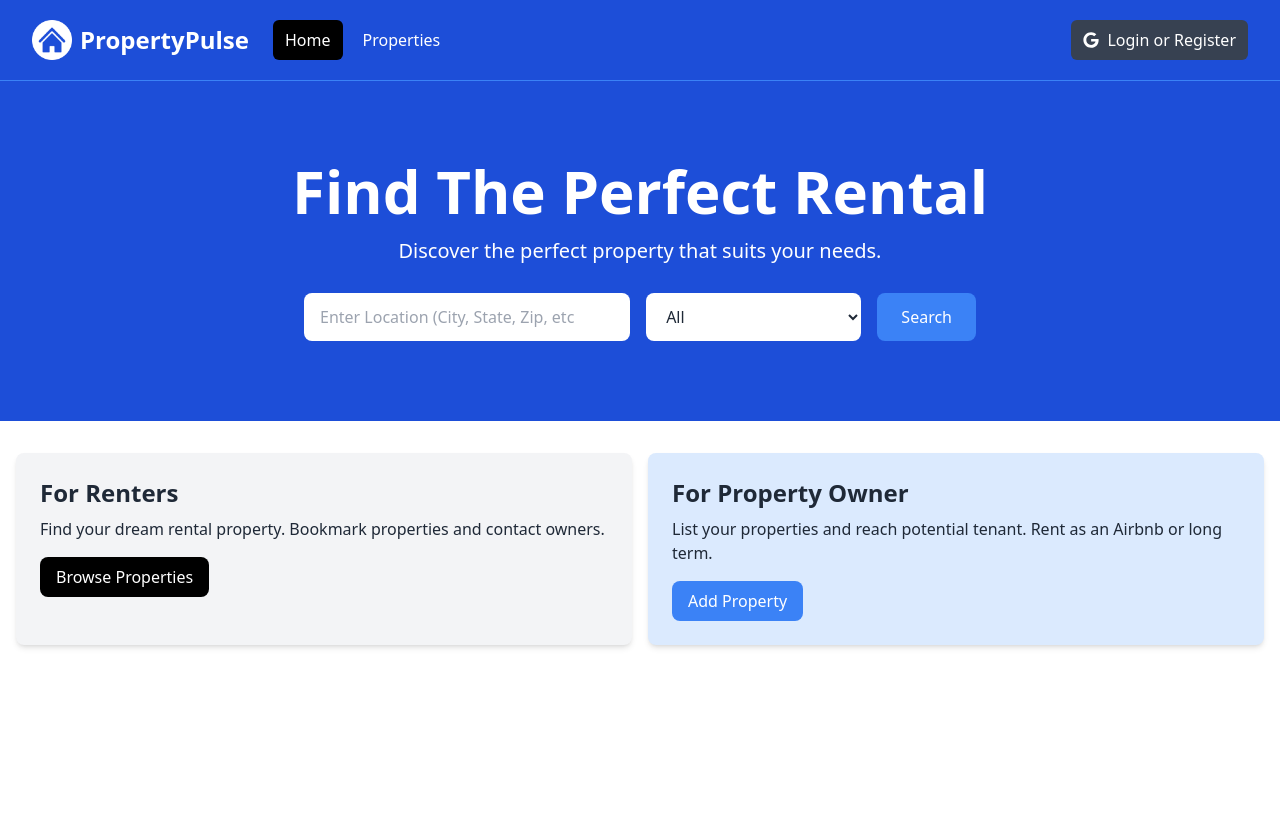
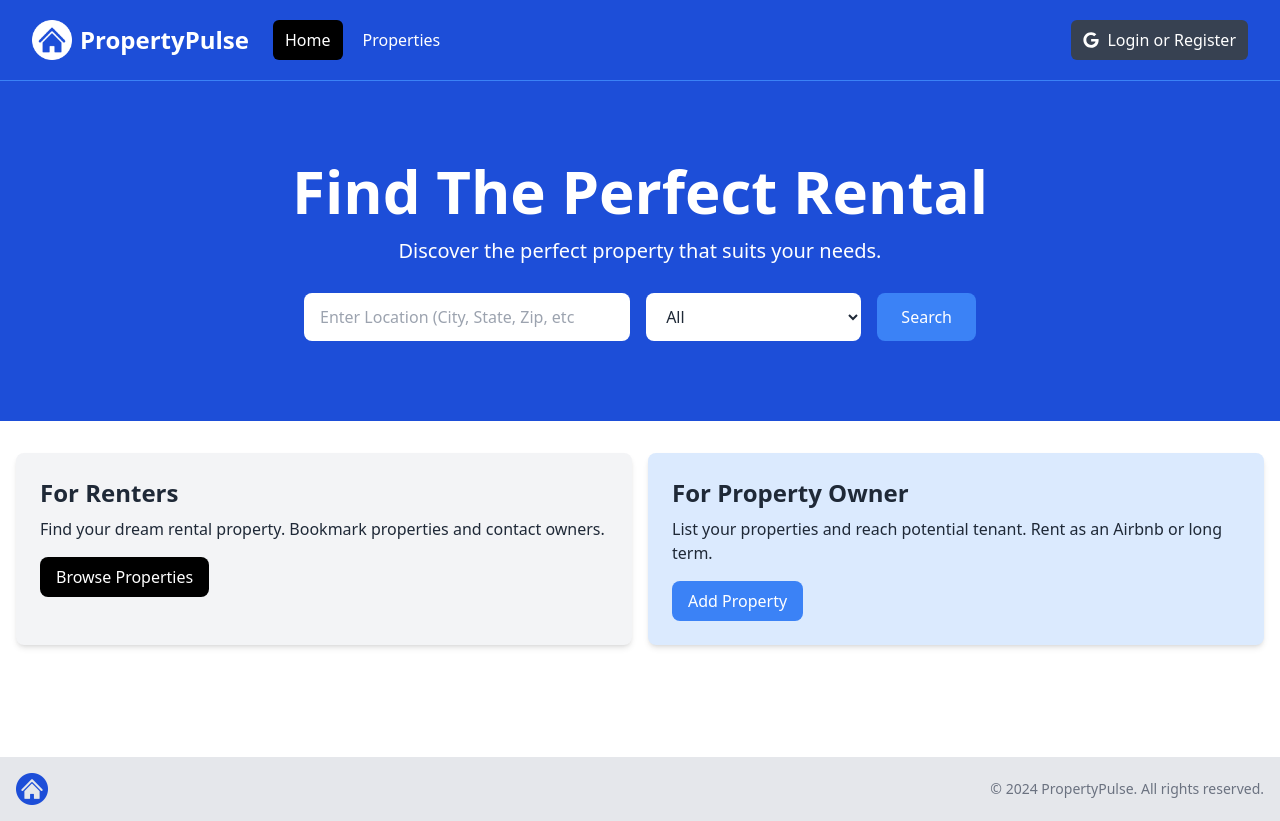
Before and after one commit to jtsz5057/realestate-app, a Next.js app: page / in a window 1280 px wide. Before the commit the page ends 800 px from the top, so only its background shows below. Built offline with nearby package versions, Linux system fonts and the light colour scheme.

Commit message:
create footer

```diff
--- a/app/layout.jsx
+++ b/app/layout.jsx
@@ -1,4 +1,5 @@
 import Navbar from '@/components/Navbar';
+import Footer from '@/components/Footer';
 import '@/assets/styles/globals.css';
 
 export const metadata = {
@@ -13,6 +14,7 @@
       <body>
         <Navbar />
         <main>{children}</main>
+        <Footer />
       </body>
     </html>
   );
--- /dev/null
+++ b/components/Footer.jsx
@@ -0,0 +1,26 @@
+import Image from 'next/image';
+import Link from 'next/link';
+import logo from '@/assets/images/logo.png';
+
+const Footer = () => {
+  const currentYear = new Date().getFullYear();
+
+  return (
+    <footer className="bg-gray-200 py-4 mt-24">
+      <div
+        className="container mx-auto flex flex-col md:flex-row items-center justify-between px-4"
+      >
+        <div className="mb-4 md:mb-0">
+          <Image src={ logo } alt="Logo" className="h-8 w-auto" />
+        </div>
+        <div>
+          <p className="text-sm text-gray-500 mt-2 md:mt-0">
+            &copy; {currentYear} PropertyPulse. All rights reserved.
+          </p>
+        </div>
+      </div>
+    </footer>
+  )
+}
+
+export default Footer
```
